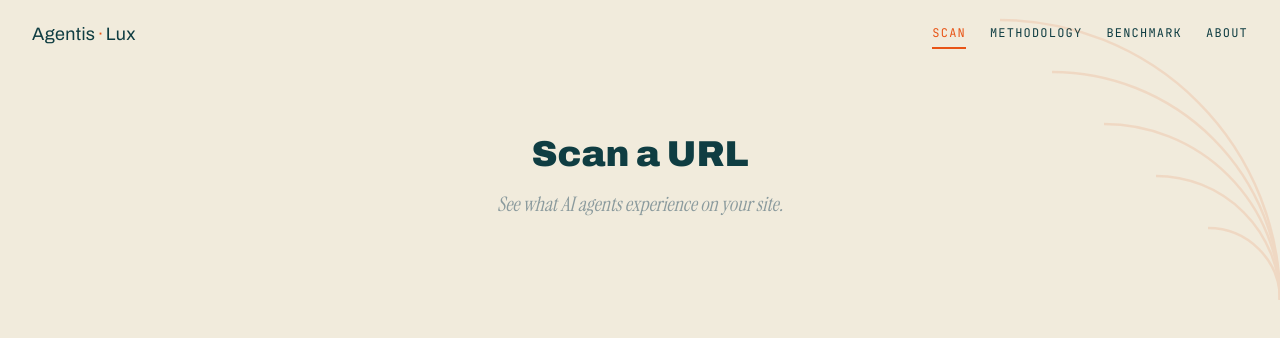
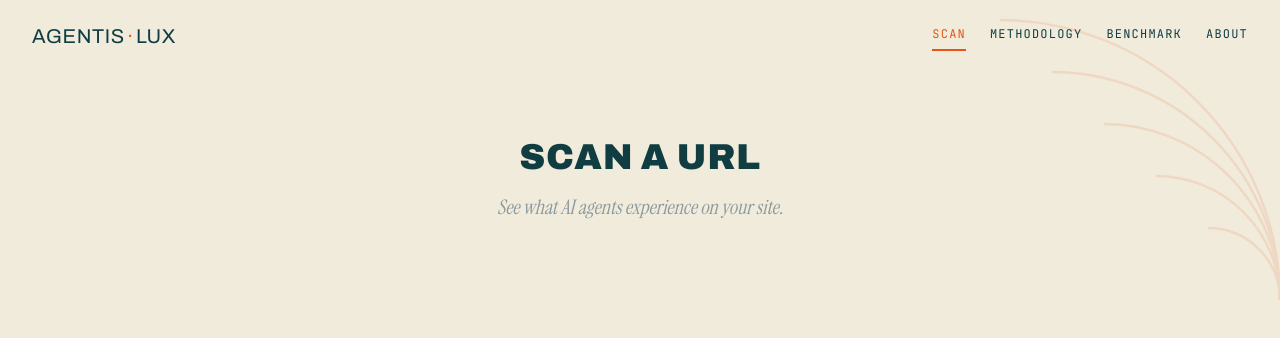
Before and after one commit to earlgreyhot1701D/perseus-clew, a Next.js app in the folder frontend/: page /scan in a window 1280 px wide. Shown: the top 338 px of the page. Built offline with nearby package versions, Linux system fonts and the light colour scheme.

Commit message:
fix: wordmark uppercase + heading uppercase/letter-spacing to match mockup

```diff
--- a/frontend/app/scan/page.module.css
+++ b/frontend/app/scan/page.module.css
@@ -26,6 +26,8 @@
   font-family: var(--font-display);
   font-size: var(--text-4xl);
   color: var(--text-primary);
+  text-transform: uppercase;
+  letter-spacing: 0.02em;
   margin-bottom: var(--space-3);
 }
 
--- a/frontend/components/shell/AppNav.module.css
+++ b/frontend/components/shell/AppNav.module.css
@@ -15,10 +15,11 @@
 
 .wordmark {
   font-family: var(--font-display);
-  font-size: var(--text-lg);
+  font-size: 20px;
   color: var(--text-primary);
   text-decoration: none;
-  letter-spacing: 0.02em;
+  text-transform: uppercase;
+  letter-spacing: 0.03em;
 }
 
 .dot {
```
